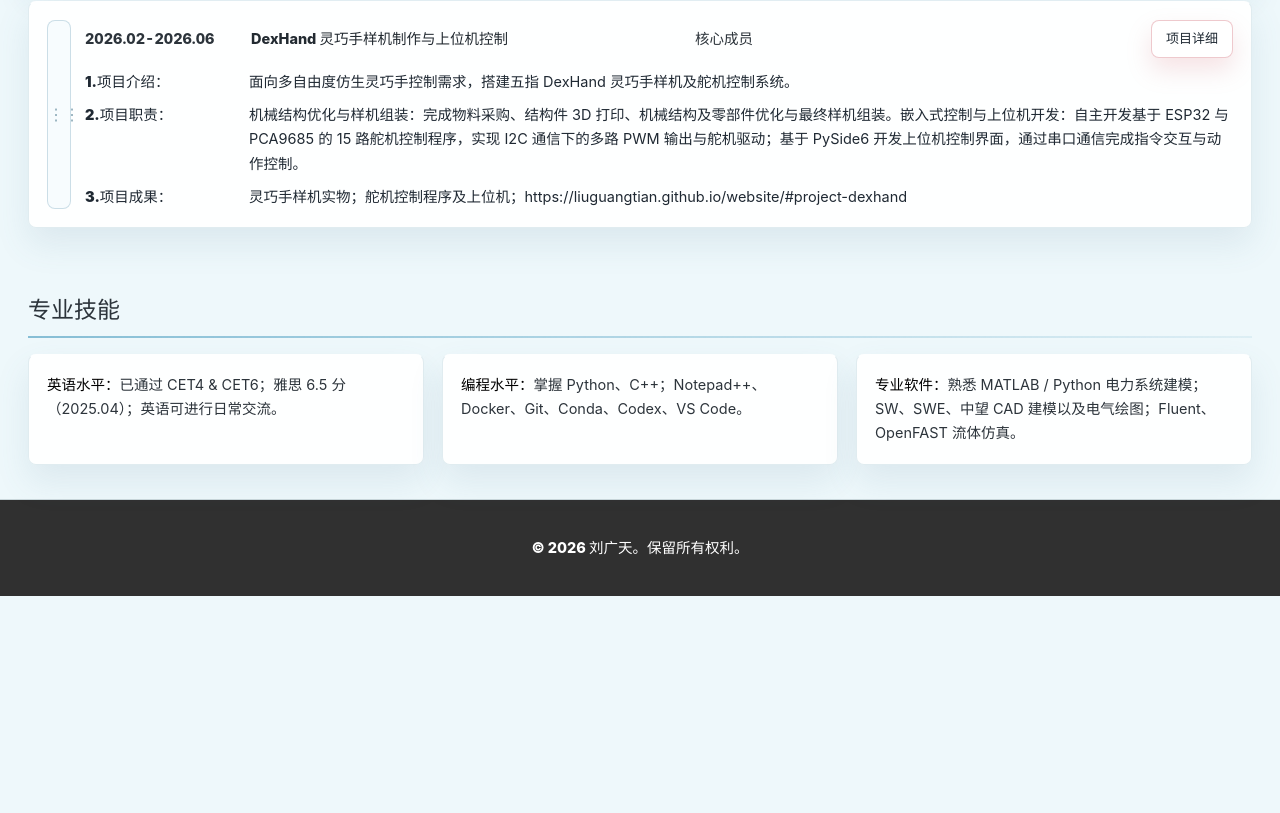
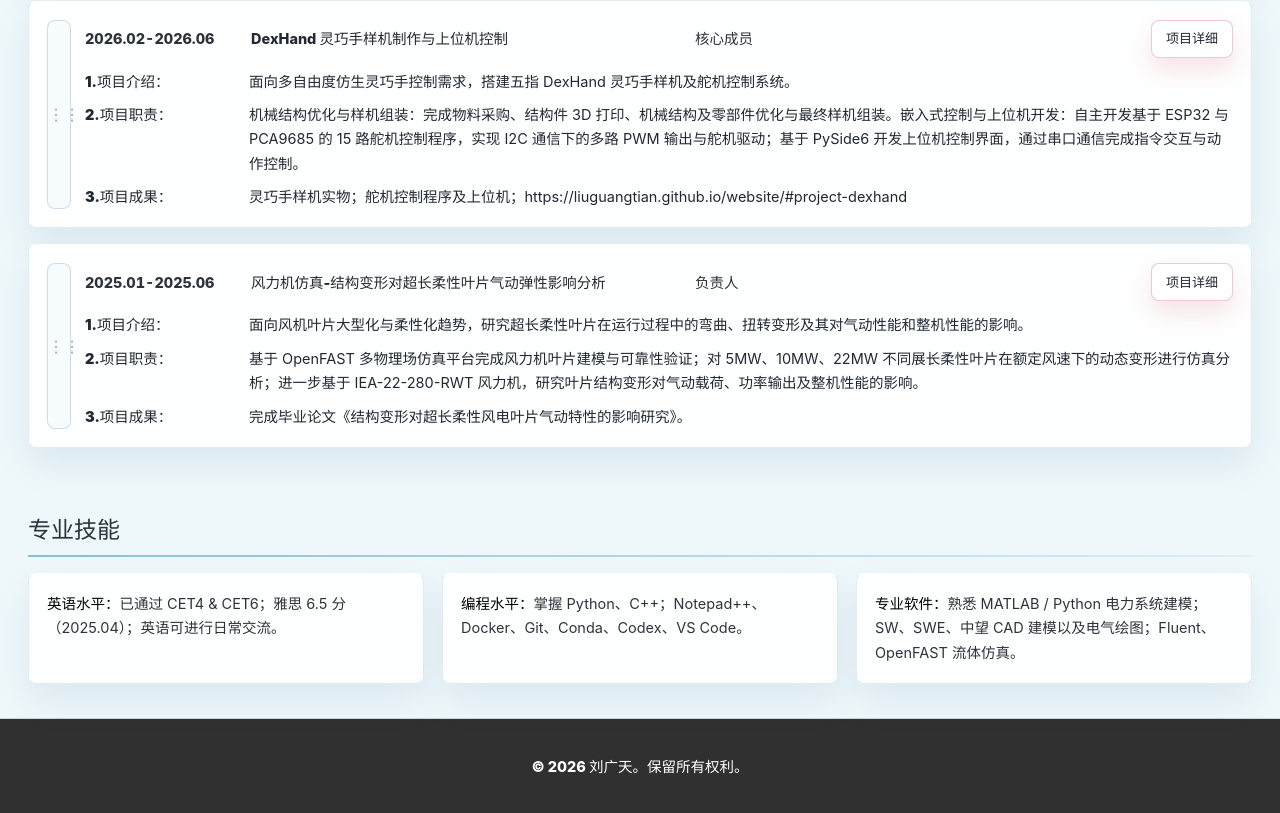
Before and after one commit to liuguangtian/website, a React (Vite) app: page / in a window 1280 px wide. Shown: the part 2731-3544 px from the top of the page. Before the commit the page ends 3327 px from the top, so only its background shows below. Built offline with nearby package versions, Linux system fonts and the light colour scheme.

Commit message:
增加项目

```diff
--- a/src/App.jsx
+++ b/src/App.jsx
@@ -243,6 +243,28 @@ const content = {
             },
           ],
         },
+      },
+      {
+        slug: 'wind-turbine-simulation',
+        heading:
+          '2025.01-2025.06 风力机仿真-结构变形对超长柔性叶片气动弹性影响分析 负责人',
+        details: [
+          '1.项目介绍：面向风机叶片大型化与柔性化趋势，研究超长柔性叶片在运行过程中的弯曲、扭转变形及其对气动性能和整机性能的影响。',
+          '2.项目职责：基于 OpenFAST 多物理场仿真平台完成风力机叶片建模与可靠性验证；对 5MW、10MW、22MW 不同展长柔性叶片在额定风速下的动态变形进行仿真分析；进一步基于 IEA-22-280-RWT 风力机，研究叶片结构变形对气动载荷、功率输出及整机性能的影响。',
+          '3.项目成果：完成毕业论文《结构变形对超长柔性风电叶片气动特性的影响研究》。',
+        ],
+        showcase: {
+          reportsTitle: '毕业论文',
+          reports: [
+            {
+              label: '《结构变形对超长柔性风电叶片气动特性的影响研究》',
+              href: publicAsset('wind-turbine-simulation/thesis.pdf'),
+              meta: 'PDF',
+              note: '毕业论文',
+              path: 'public/wind-turbine-simulation/thesis.pdf',
+            },
+          ],
+        },
       }
     ],
     skills: [
@@ -492,6 +514,29 @@ const content = {
             },
           ],
         },
+      },
+      {
+        slug: 'wind-turbine-simulation',
+        heading:
+          '2025.01-2025.06 Wind Turbine Simulation - Influence of Structural Deformation on the Aeroelastic Performance of Ultra-Long Flexible Blades Lead',
+        details: [
+          '1. Project introduction: studied bending and torsional deformation of ultra-long flexible blades during operation, and analyzed their influence on aerodynamic performance and overall wind turbine performance under the trend of larger and more flexible wind turbine blades.',
+          '2. Project responsibilities: built wind turbine blade models and completed reliability verification based on the OpenFAST multi-physics simulation platform; simulated dynamic deformation of 5MW, 10MW, and 22MW flexible blades with different spans under rated wind speed; further studied the influence of blade structural deformation on aerodynamic loads, power output, and overall turbine performance based on the IEA-22-280-RWT wind turbine.',
+          '3. Project outcomes: completed the graduation thesis "Research on the Influence of Structural Deformation on the Aerodynamic Characteristics of Ultra-Long Flexible Wind Turbine Blades".',
+        ],
+        showcase: {
+          reportsTitle: 'Graduation Thesis',
+          reports: [
+            {
+              label:
+                'Research on the Influence of Structural Deformation on the Aerodynamic Characteristics of Ultra-Long Flexible Wind Turbine Blades',
+              href: publicAsset('wind-turbine-simulation/thesis.pdf'),
+              meta: 'PDF',
+              note: 'Graduation thesis',
+              path: 'public/wind-turbine-simulation/thesis.pdf',
+            },
+          ],
+        },
       }
     ],
     skills: [
@@ -946,6 +991,7 @@ function ProjectDetail({ labels, project, onBack }) {
   const [previewReport, setPreviewReport] = useState(null)
   const [previewImage, setPreviewImage] = useState(null)
   const [pendingDownload, setPendingDownload] = useState(null)
+  const showcaseMedia = project.showcase?.media ?? []
 
   useEffect(() => {
     if (!previewReport && !previewImage && !pendingDownload) {
@@ -995,16 +1041,18 @@ function ProjectDetail({ labels, project, onBack }) {
         </article>
         {project.showcase ? (
           <div className="project-detail-sections">
+            {showcaseMedia.length ? (
               <section className="detail-block">
                 <div className="detail-block-head">
                   <h2>{project.showcase.mediaTitle ?? labels.mediaAreaTitle}</h2>
                 </div>
                 <div className="detail-media-grid">
-                {project.showcase.media.map((item) => (
+                  {showcaseMedia.map((item) => (
                     <ProjectMedia item={item} labels={labels} onPreview={setPreviewImage} key={item.title} />
                   ))}
                 </div>
               </section>
+            ) : null}
             <ReportSection
               title={project.showcase.reportsTitle ?? labels.reportAreaTitle}
               items={project.showcase.reports ?? project.showcase.files}
```
Lines whose indentation alone changed are shown as unchanged.
